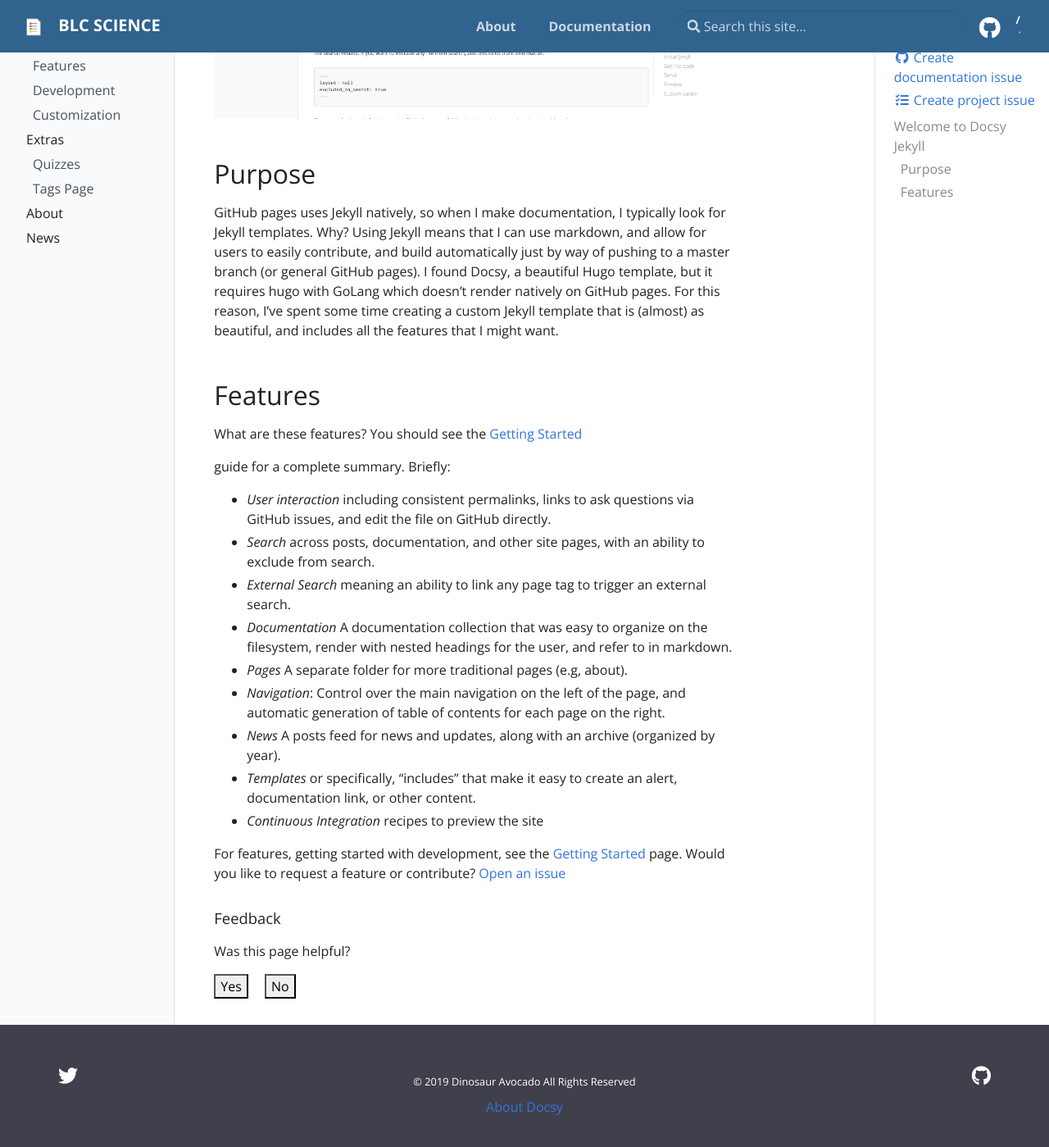
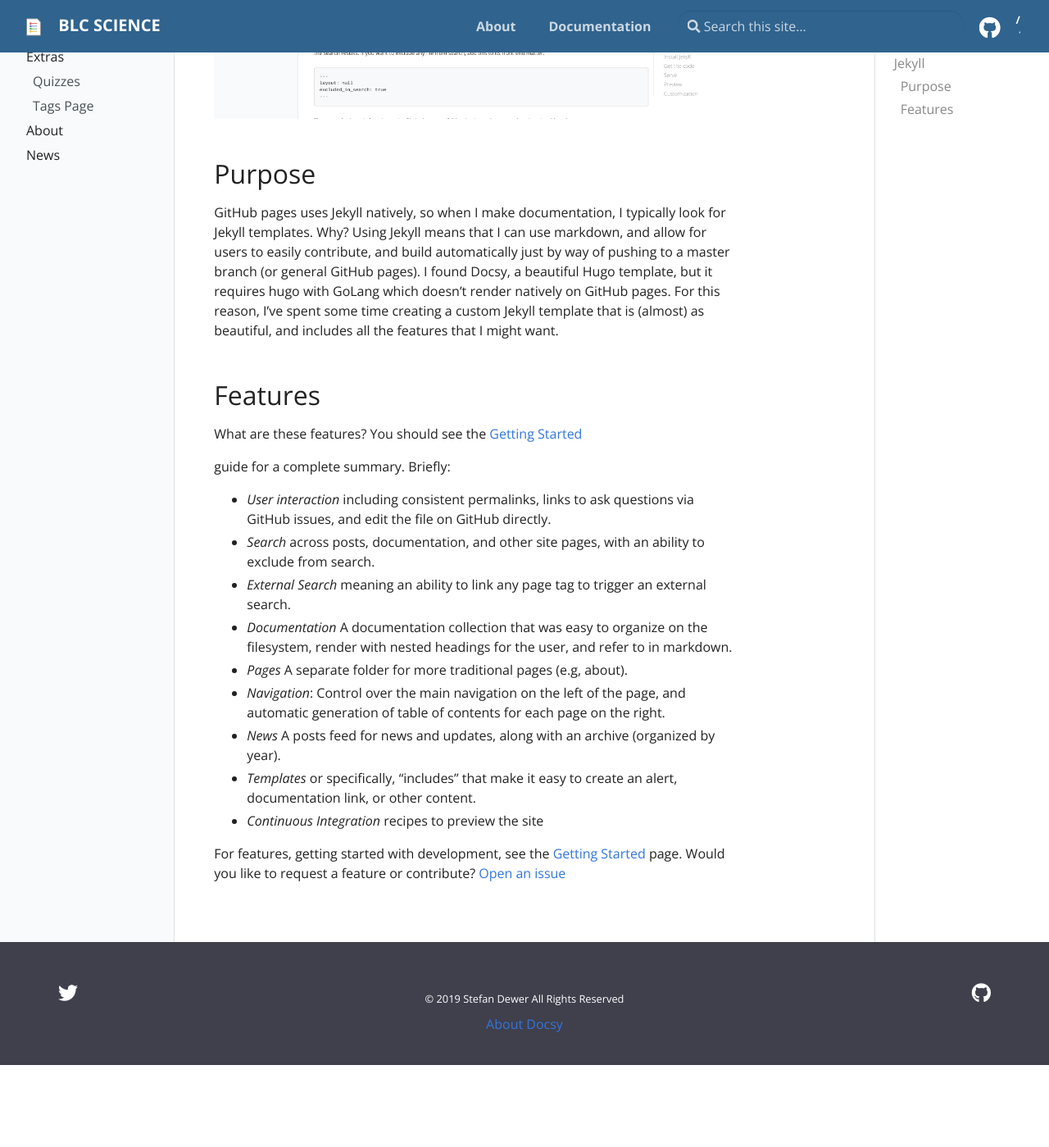
Before and after one commit to sdewer/BLCScience, a Jekyll site: the page built from pages/index.md, in a window 1280 px wide and 1400 px high, scrolled down 409 px. Shown: the whole window at 82% size. Built offline with Jekyll 4.4.1, drawn with Linux system fonts in a browser that asks for light colours; after the commit the page ends 1708 px from its top, so only the background shows below that.

Commit message:
Update _config.yml

```diff
--- a/_config.yml
+++ b/_config.yml
@@ -15,7 +15,7 @@
 # in the templates via {{ site.myvariable }}.
 title: BLC Science
 email: your-email@domain.com
-author: Dinosaur Avocado
+author: Stefan Dewer
 description: > # this means to ignore newlines until "baseurl:"
   Write an awesome description for your new site here. You can edit this
   line in _config.yml. It will appear in your document head meta (for
@@ -33,7 +33,7 @@ linkedin: vsochat
 dockerhub: vanessa
 
 # Should there be feedback buttons at the bottom of pages?
-feedback: true
+feedback: FALSE
 
 # Link to a privacy policy in footer, uncomment and define if wanted
 # privacy: https://domain.com/privacy
```
